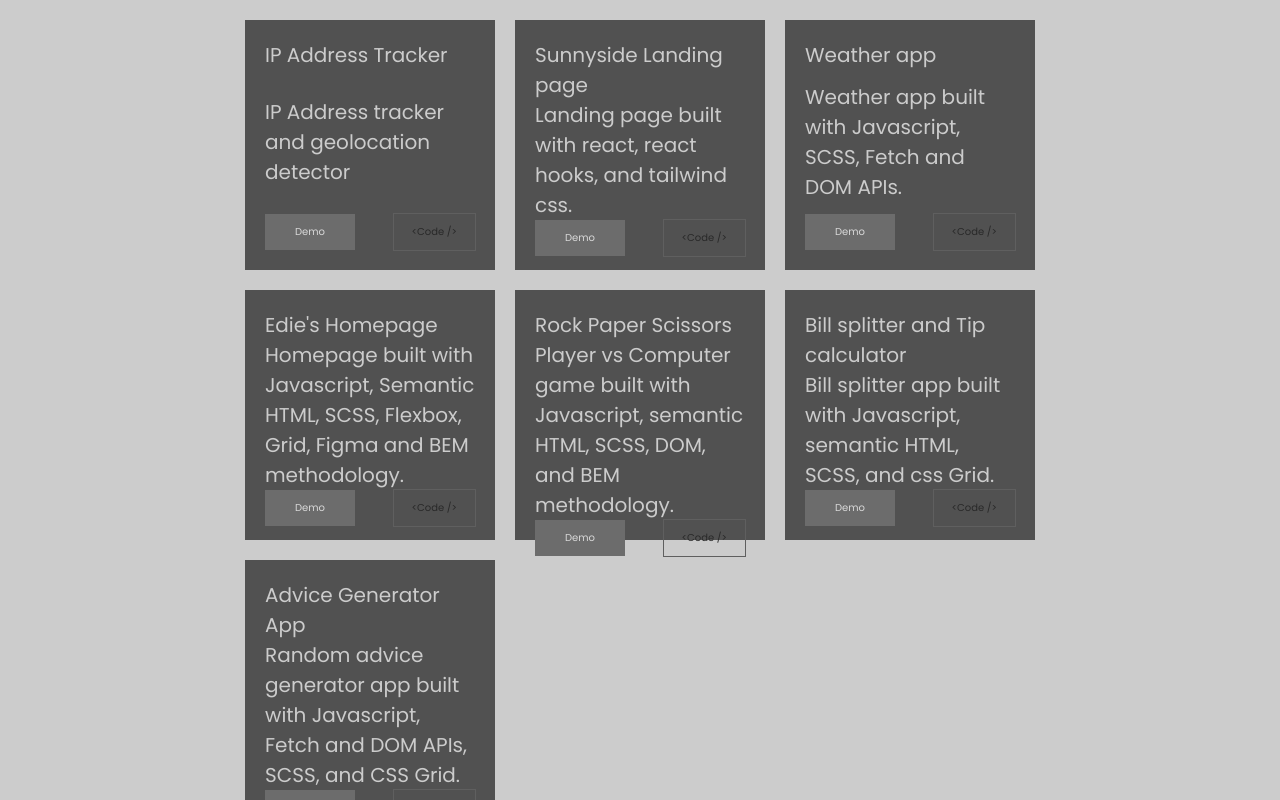
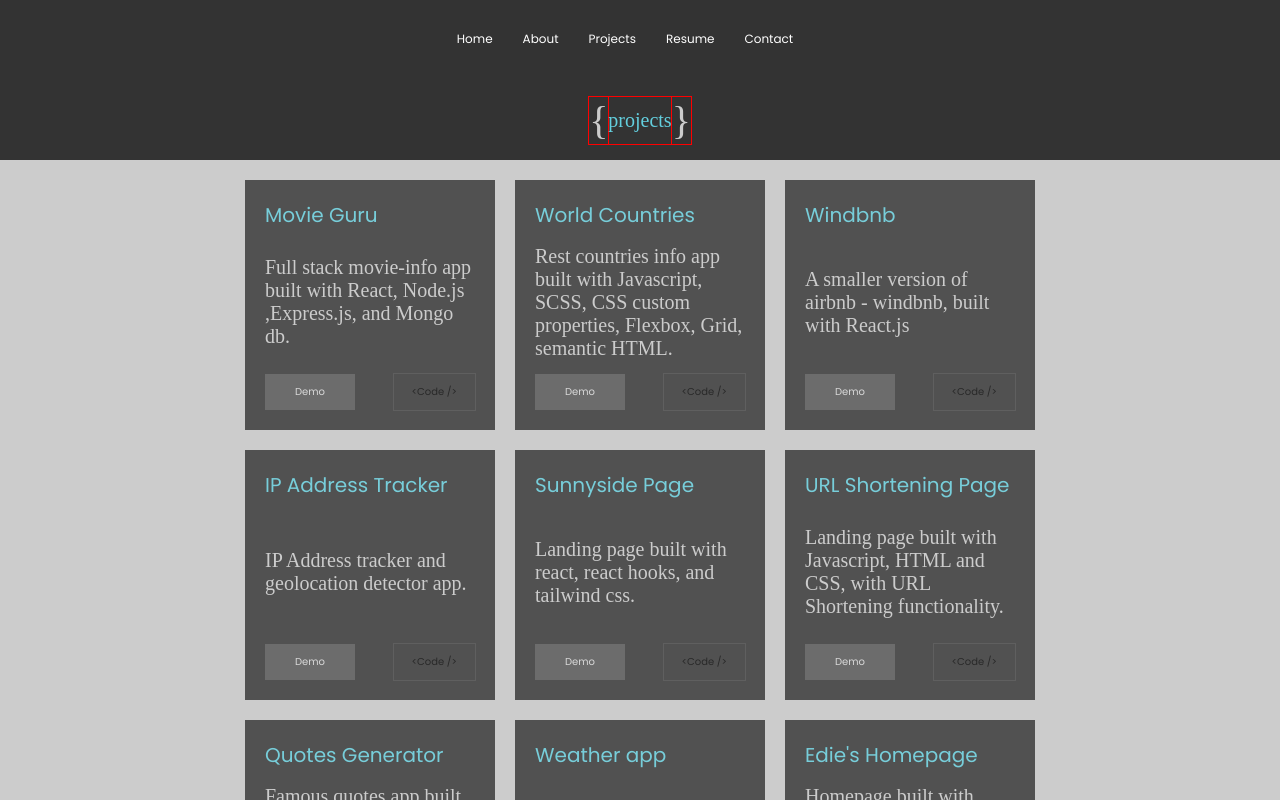
Before and after one commit to presh-031/Portfolio2.0, a React (Create React App) app: page /projects in a window 1280 px wide. Shown: the top 800 px of the page. Built offline with nearby package versions, Linux system fonts and the light colour scheme.

Commit message:
now adding more styles to projects page

```diff
--- a/src/components/Navbar4/Navbar4.jsx
+++ b/src/components/Navbar4/Navbar4.jsx
@@ -38,12 +38,23 @@ function NavBar4() {
             <li className="nav-item">
               <NavLink
                 exact
-                to="/blog"
+                to="/projects"
                 activeClassName="active"
                 className="nav-links"
                 onClick={click ? handleClick : null}
               >
-                Blog
+                Projects
+              </NavLink>
+            </li>
+            <li className="nav-item">
+              <NavLink
+                exact
+                to="/resume"
+                activeClassName="active"
+                className="nav-links"
+                onClick={click ? handleClick : null}
+              >
+                Resume
               </NavLink>
             </li>
             <li className="nav-item">
@@ -54,7 +65,7 @@ function NavBar4() {
                 className="nav-links"
                 onClick={click ? handleClick : null}
               >
-                Contact Us
+                Contact
               </NavLink>
             </li>
           </ul>
--- a/src/components/Projects2/Projects2.css
+++ b/src/components/Projects2/Projects2.css
@@ -1,12 +1,40 @@
 .projects-page {
   background-color: #ccc;
+  padding-top: 80px;
+}
+.projects-page-nav-container {
+  /* outline: 1px solid red; */
+  position: fixed;
+  top: 0;
+  z-index: 100;
+  width: 100%;
+}
+.page-title {
+  /* outline: 1px solid red; */
+  background-color: #333;
+  height: 80px;
+  display: flex;
+  justify-content: center;
+  align-items: center;
+}
+.page-title p {
+  font-size: 2rem;
+  color: #63cfde;
+  font-family: cursive;
+  display: flex;
+  align-items: center;
+  outline: 1px solid red;
+}
+.page-title p span {
+  color: #ccc;
+  font-size: 4rem;
+  outline: 1px solid red;
 }
 .projects {
   display: grid;
   grid-template-columns: 1fr;
   min-height: calc(100vh - 100px);
   width: fit-content;
-  /* outline: 1px solid red; */
   margin: 0 auto;
   gap: 2rem;
   padding: 2rem;
@@ -19,7 +47,6 @@
   width: 25rem;
   height: 25rem;
   font-size: 2rem;
-  /* outline: 1px solid red; */
   display: flex;
   flex-direction: column;
   justify-content: space-between;
@@ -31,22 +58,24 @@
 .project-card:hover {
   transform: scale(1.09);
 }
+
+.project-card p:first-child {
+  color: #63cfde;
+}
+
+.project-card p:nth-of-type(2) {
+  font-family: cursive;
+}
 .project-links {
   text-align: center;
-  /* margin-top: 2rem; */
   display: flex;
   justify-content: space-between;
-  /* outline: 1px solid red; */
 }
 .project-links a {
   display: block;
   text-decoration: none;
-  /* font-size: 1.8rem; */
   cursor: pointer;
   font-size: 1rem;
-
-  /* border-radius: 10px; */
-  /* margin: 0 0.4rem; */
 }
 
 .project-links a:first-of-type {
--- a/src/components/Projects2/Projects2.jsx
+++ b/src/components/Projects2/Projects2.jsx
@@ -1,14 +1,23 @@
 import FooterLinks from "../FooterLinks/FooterLinks";
+import NavBar4 from "../Navbar4/Navbar4";
 import "./Projects2.css";
 
 const Projects2 = () => {
   return (
     <div className="projects-page">
+      <div className="projects-page-nav-container">
+        <NavBar4 />
+      </div>
+      <div className="page-title">
+        <p>
+          <span>{`{`}</span> projects <span>{`}`}</span>
+        </p>
+      </div>
       <div className="projects">
         <div className="project-card">
           {/* <div> */}
-          <p>IP Address Tracker</p>
-          <p>IP Address tracker and geolocation detector</p>
+          <p>Movie Guru</p>
+          <p>Full stack movie-info app built with React, Node.js ,Express.js, and Mongo db.</p>
           {/* </div> */}
           <div class="project-links">
             <a href="">Demo</a>
@@ -18,8 +27,65 @@ const Projects2 = () => {
 
         <div className="project-card">
           {/* <div> */}
-          <p>Sunnyside Landing page</p>
+          <p>World Countries</p>
+          <p>
+            Rest countries info app built with Javascript, SCSS, CSS custom properties, Flexbox, Grid, semantic HTML.
+          </p>
+          {/* </div> */}
+          <div class="project-links">
+            <a href="">Demo</a>
+            <a href="">&#60;Code /&#62;</a>
+          </div>
+        </div>
+
+        <div className="project-card">
+          {/* <div> */}
+          <p>Windbnb</p>
+          <p>A smaller version of airbnb - windbnb, built with React.js</p>
+          {/* </div> */}
+          <div class="project-links">
+            <a href="">Demo</a>
+            <a href="">&#60;Code /&#62;</a>
+          </div>
+        </div>
+
+        <div className="project-card">
+          {/* <div> */}
+          <p>IP Address Tracker</p>
+          <p>IP Address tracker and geolocation detector app.</p>
+          {/* </div> */}
+          <div class="project-links">
+            <a href="">Demo</a>
+            <a href="">&#60;Code /&#62;</a>
+          </div>
+        </div>
+
+        <div className="project-card">
+          {/* <div> */}
+          <p>Sunnyside Page</p>
           <p>Landing page built with react, react hooks, and tailwind css.</p>
+          {/* </div> */}
+          <div class="project-links">
+            <a href="">Demo</a>
+            <a href="">&#60;Code /&#62;</a>
+          </div>
+        </div>
+
+        <div className="project-card">
+          {/* <div> */}
+          <p>URL Shortening Page</p>
+          <p>Landing page built with Javascript, HTML and CSS, with URL Shortening functionality.</p>
+          {/* </div> */}
+          <div class="project-links">
+            <a href="">Demo</a>
+            <a href="">&#60;Code /&#62;</a>
+          </div>
+        </div>
+
+        <div className="project-card">
+          {/* <div> */}
+          <p>Quotes Generator</p>
+          <p>Famous quotes app built with React, React Hooks, API, Axios, CSS, LocalStorage, and React-icons.</p>
           {/* </div> */}
           <div class="project-links">
             <a href="">Demo</a>
@@ -59,7 +125,7 @@ const Projects2 = () => {
         </div>
         <div className="project-card">
           {/* <div> */}
-          <p>Bill splitter and Tip calculator</p>
+          <p>Bill splitter </p>
           <p>Bill splitter app built with Javascript, semantic HTML, SCSS, and css Grid.</p>
           {/* </div> */}
           <div class="project-links">
--- a/src/pages/About/About.jsx
+++ b/src/pages/About/About.jsx
@@ -6,7 +6,7 @@ const About = () => {
     <div className="about-page">
       <div className="about-page-main">
         <p>
-          I am a self-motivated fullstack developer currently working with web technologies such as{" "}
+          I am a self-motivated frontend-inclined FULLSTACK developer currently working with web technologies such as{" "}
           <span>Javascript</span>, <span>React</span>, <span>Node</span>, <span>Express</span>.
         </p>
         <p>
--- a/src/pages/Home/Home.css
+++ b/src/pages/Home/Home.css
@@ -7,7 +7,7 @@
   color: #ccc;
   /* min-height: 100vh; */
 
-  /* border: 1px solid red; */
+  border: 1px solid red;
   display: grid;
   place-items: center;
   /* position: relative; */
@@ -25,7 +25,7 @@
   font-size: 4rem;
   margin-bottom: 1.8rem;
   font-weight: 600;
-  color: #63cfde;
+  color: #b8e5eb;
 }
 .intro__role {
   font-size: 2.8rem;
```
